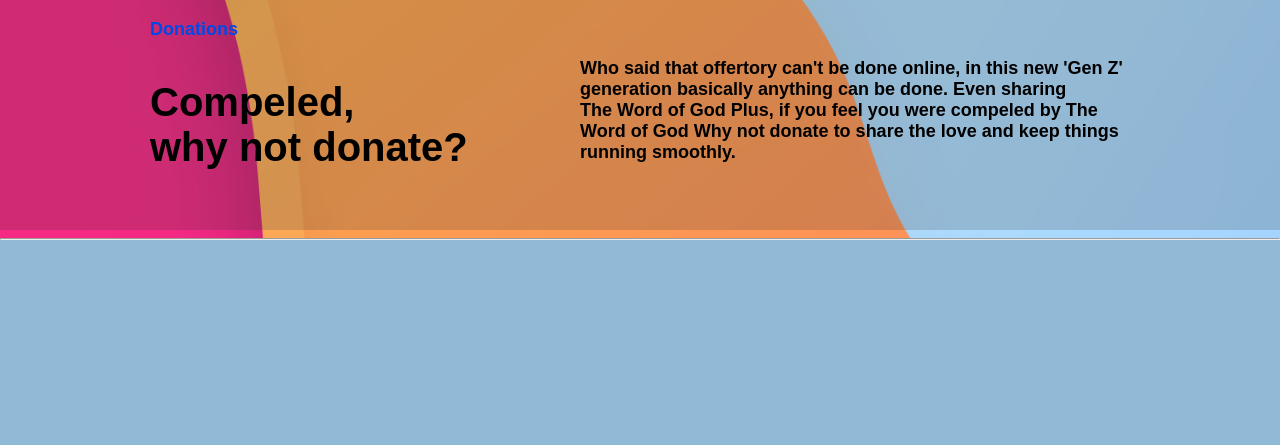
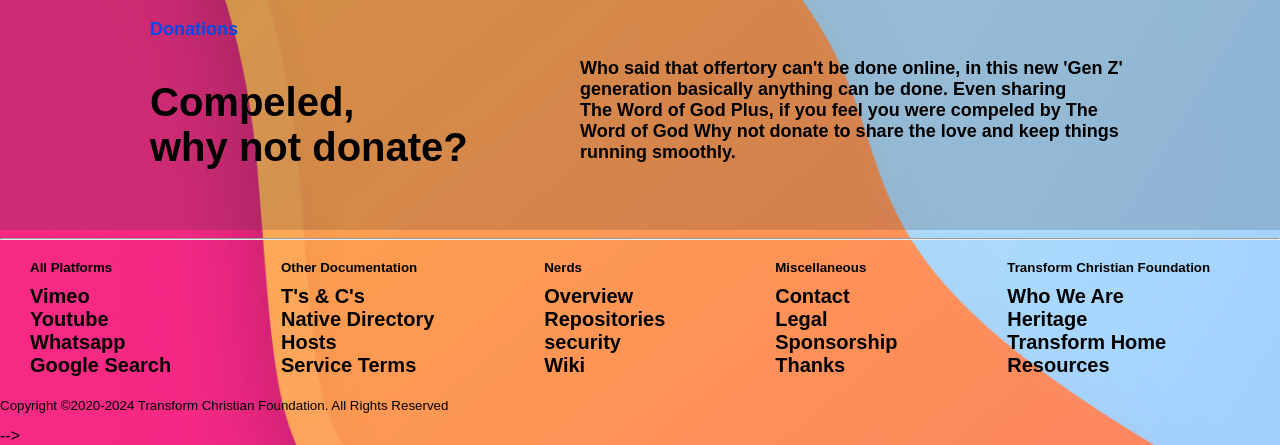
Before and after one commit to HighSchoolTatum/Transform-Beta, a PHP site: page / in a window 1280 px wide. Shown: the part 1695-2140 px from the top of the page. Before the commit the page ends 1935 px from the top, so only its background shows below. Run offline with PHP 8.4, Linux system fonts and the light colour scheme.

Commit message:
index.html: put the footer back// footer: added color text for contrast// changed the bg-sz from 590vh to 560vh// reify-sec:removed the xml standalone from 1 to 0// index for REIFY SEC:basic start

```diff
--- a/css/footer.css
+++ b/css/footer.css
@@ -1,4 +1,5 @@
 #footer{
+  color: linear-gradient(rgba(0,0,0,0.5), rgba(0,0,0,0.5));
     display: flex;
     justify-content: space-between;
   }
@@ -330,8 +331,6 @@
   #footer {
     padding: 0;
     margin: 20px 0;
-    color: #999;
-    background-color: #eee;
   }
   #footer h4 {
     margin: 0 0 10px;
@@ -354,12 +353,11 @@
   #footer a:visited,
   #footer a:hover,
   #footer a:active {
-    color: #666;
+
   }
 
   .copyright {
     font-size: 10pt;
-    color: #666;
   }
   #footer{
     color: black;
--- a/css/masterd.css
+++ b/css/masterd.css
@@ -1,6 +1,6 @@
 html{
   background: url(../images/wall/2.jpg);
-  background-size: 590vh;
+  background-size: 560vh;
   background-repeat: no-repeat;
   color: grey;
 }
--- a/index.html
+++ b/index.html
@@ -96,8 +96,6 @@
         </section>
         <hr>
         <!--TRANSFORM ALL AROUND THE GLOBE-->
-        <!-- #region FOOTER!!
-
         <div id="footer" class="curved container">
           <div class="col20">
               <div class="container">
@@ -127,7 +125,7 @@
                   <ul>
                       <li><a href="#">Overview</a></li>
                       <li><a href="#">Repositories</a></li>
-                      <li><a href="#">Mailing Lists</a></li>
+                      <li><a href="nerds/sec/index.html">security</a></li>
                       <li><a href="#">Wiki</a></li>
                   </ul>
               </div>
```
Also changed, not shown: nerds/sec/index.html (added, +15 -0 lines), images/svg/reify.svg.
